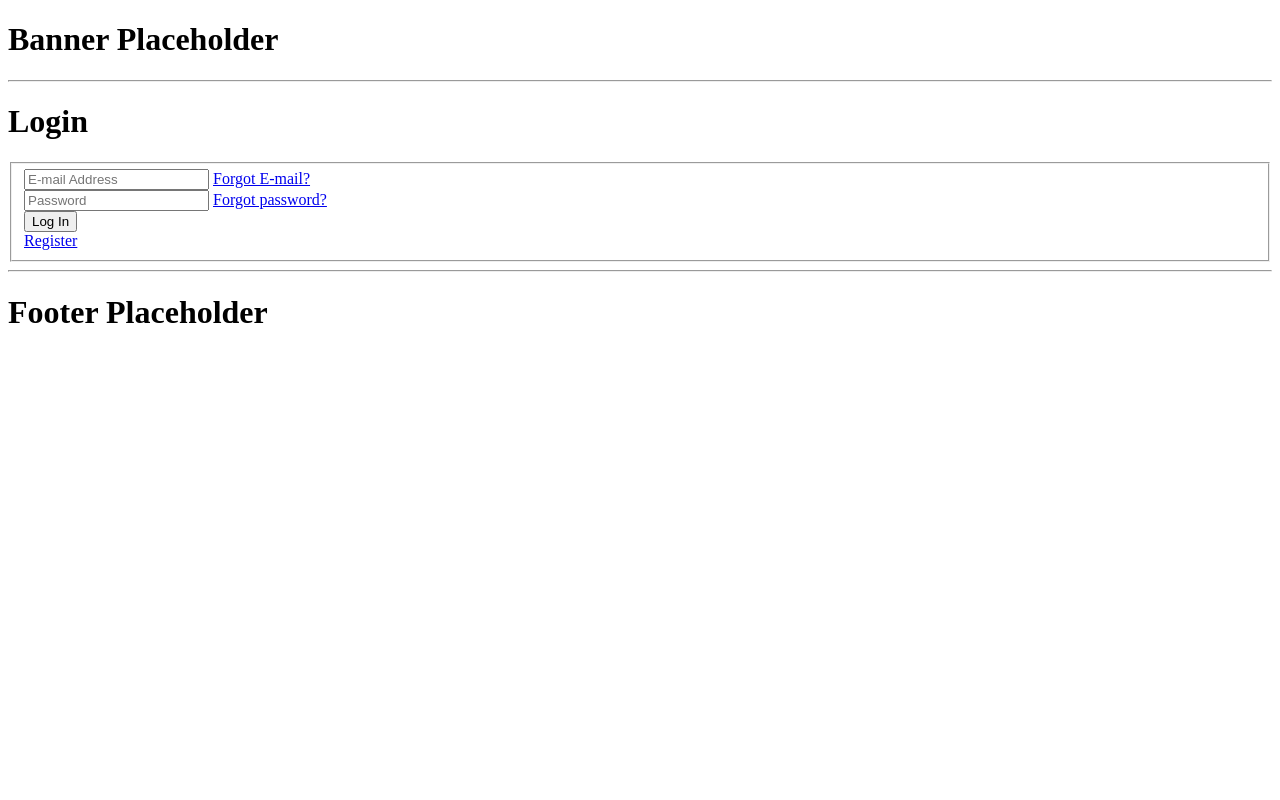
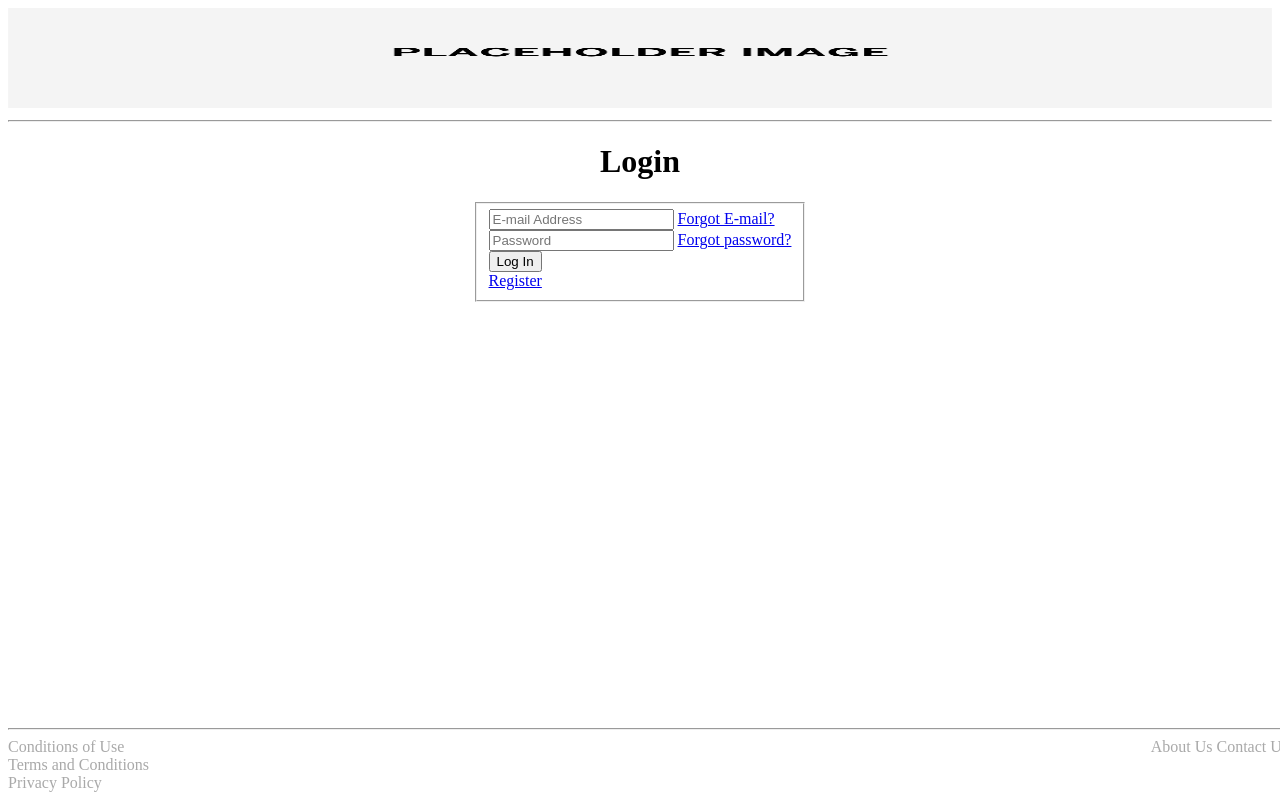
Before and after one commit to Zalectrial/RentCentro, a plain HTML site: page login.html in a window 1280 px wide. Drawn offline with Linux system fonts and the light colour scheme.

Commit message:
Add simple header and footer with placeholder image/links.

```diff
--- a/login.html
+++ b/login.html
@@ -2,24 +2,37 @@
 <html lang="en">
 <head>
     <meta charset="UTF-8">
+    <link rel="stylesheet" href="styling.css">
     <title>Title</title>
 </head>
 <body>
-    <h1>Banner Placeholder</h1>
-    <hr>
+
+    <div id="header">
+        <img src="placeholder.jpg" alt="RentCentro" height="100" width=100%>
+        <hr>
+    </div>
 
     <h1>Login</h1>
 
-    <form>
+    <div align="center"><form id="login">
         <fieldset>
             <input type="email" placeholder="E-mail Address" name="email"> <a href="url">Forgot E-mail?</a> <br/>
             <input type="password" placeholder="Password" name="password"> <a href="url">Forgot password?</a> <br/>
             <input type="submit" value="Log In"> <br/>
             <a href="url">Register</a>
         </fieldset>
-    </form>
+    </form> </div>
 
-    <hr>
-    <h1>Footer Placeholder</h1>
+    <div id="footer">
+        <hr>
+        <div id="footer-left">
+            <a href="url" class="footer">Conditions of Use</a>
+            <div id="footer-right">
+                <a href="url" class="footer">About Us</a> <a href="url" class="footer">Contact Us</a>
+            </div> <br/>
+            <a href="url" class="footer">Terms and Conditions</a> <br/>
+            <a href="url" class="footer">Privacy Policy</a> <br/>
+        </div>
+    </div>
 </body>
 </html>
--- /dev/null
+++ b/styling.css
@@ -0,0 +1,32 @@
+body {
+}
+
+h1 {
+    text-align: center;
+}
+
+#login {
+    display: inline-block;
+    text-align: left;
+}
+
+#footer {
+    position: fixed;
+    bottom: 0;
+    height: 80px;
+    width: 100%
+}
+
+a.footer {
+    color: darkgray;
+    text-decoration: none;
+}
+
+#footer-left {
+    alignment: left;
+}
+
+#footer-right {
+    float: right;
+    display: inline-block;
+}
```
Also changed, not shown: home.html (+1 -0 lines), placeholder.jpg (added).
